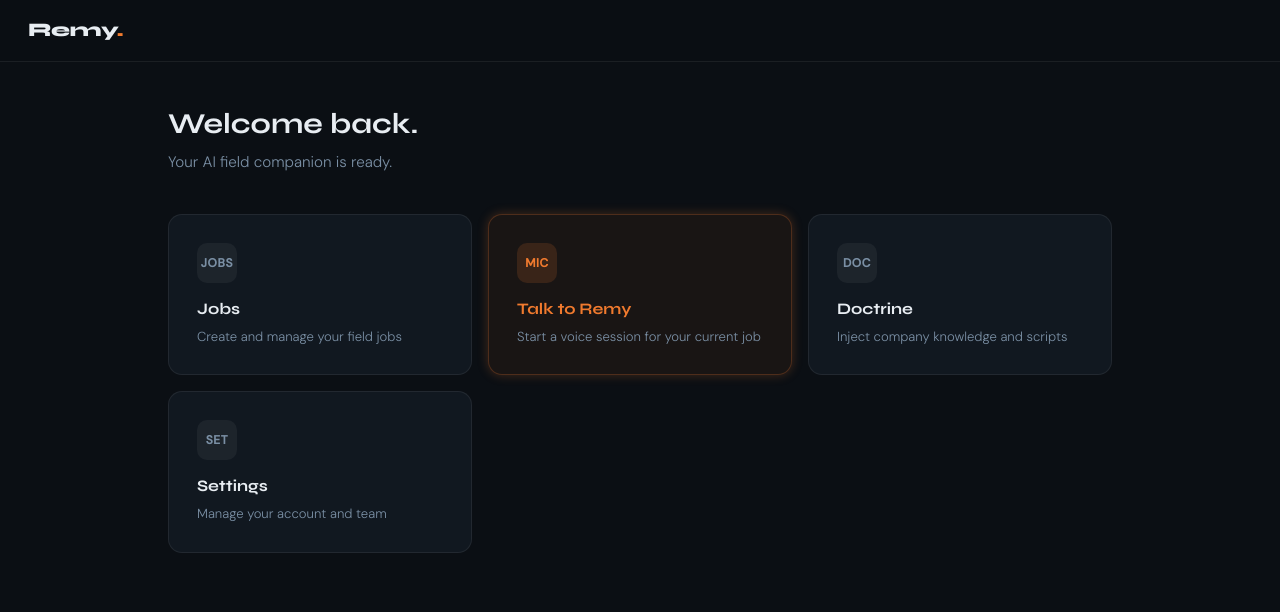
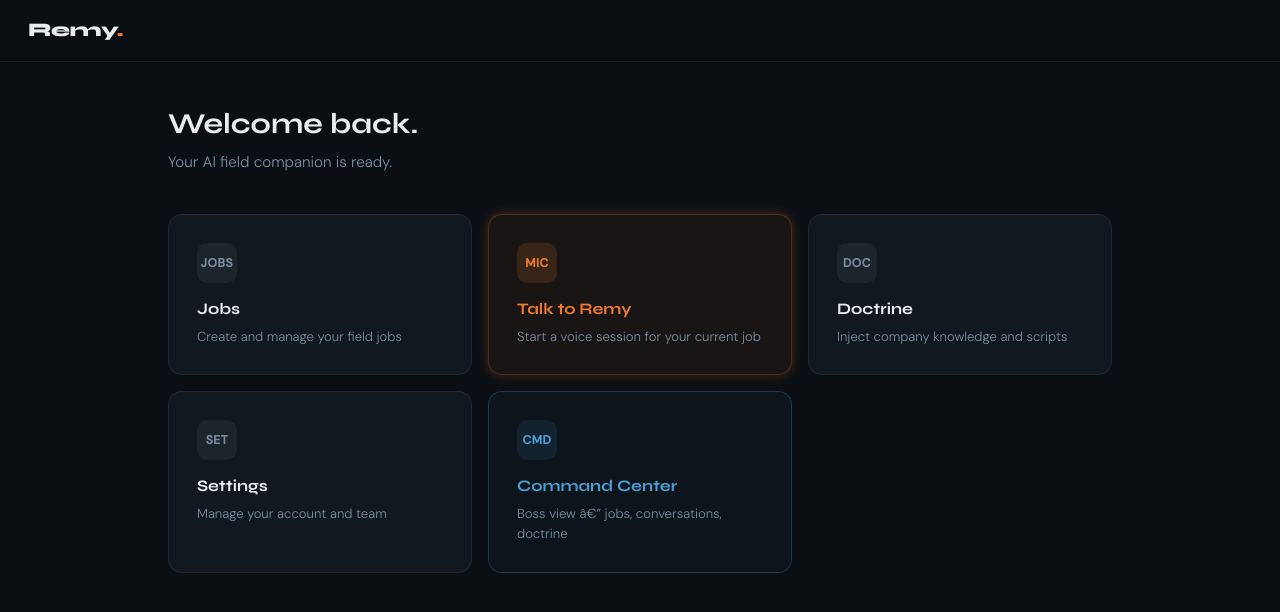
Before and after one commit to Jkapp93/Remy, a Next.js app: page /dashboard in a window 1280 px wide. Shown: the top 612 px of the page. Built offline with nearby package versions, Linux system fonts and the light colour scheme; no server answers.

Commit message:
feat: add Command Center link to dashboard

```diff
--- a/app/dashboard/page.tsx
+++ b/app/dashboard/page.tsx
@@ -56,6 +56,12 @@ export default function DashboardPage() {
             <div style={{ fontFamily:"'Syne', sans-serif", fontWeight:700, fontSize:'1rem', marginBottom:'6px' }}>Settings</div>
             <div style={{ color:'#7a8fa4', fontSize:'0.82rem', fontWeight:300 }}>Manage your account and team</div>
           </Link>
+
+          <Link href="/boss" className="card" style={{ borderColor:'rgba(74,159,212,0.25)', background:'rgba(74,159,212,0.04)' }}>
+            <div className="card-icon" style={{ background:'rgba(74,159,212,0.1)', color:'#4a9fd4' }}>CMD</div>
+            <div style={{ fontFamily:"'Syne', sans-serif", fontWeight:700, fontSize:'1rem', marginBottom:'6px', color:'#4a9fd4' }}>Command Center</div>
+            <div style={{ color:'#7a8fa4', fontSize:'0.82rem', fontWeight:300 }}>Boss view â€” jobs, conversations, doctrine</div>
+          </Link>
         </div>
       </div>
     </div>
```
